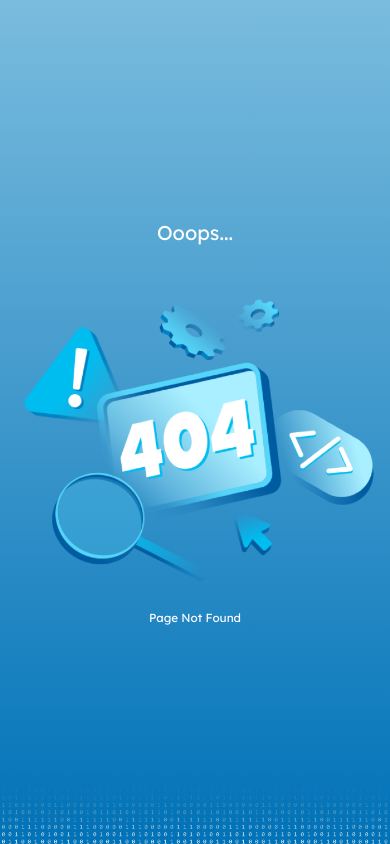
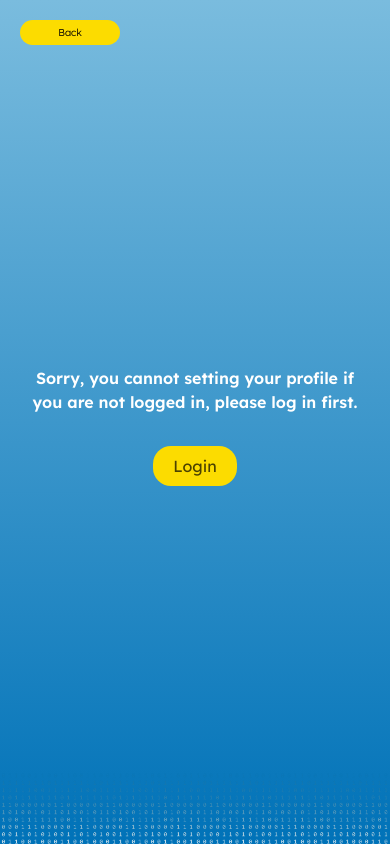
Before and after one commit to PranadityaTriJyotistaVavitramPS/FrontENDConsingment, a React (Create React App) app in the folder consignment/: page /unauthorizedid in a window 390 px wide. Before the commit this address had no page. Built offline with nearby package versions, Linux system fonts and the light colour scheme.

Commit message:
frontEndp1 done responsive -change password

```diff
--- a/consignment/src/App.js
+++ b/consignment/src/App.js
@@ -15,6 +15,8 @@ import ProductDetail from './pages/ProductDetail.js'
 import RatingProduct from './pages/Rateaproduct.js'
 import ServicePage from './pages/ServicePage.js'
 import ServiceDetail from './pages/ServiceDetail.js'
+import Cantsell from './pages/Cantsell.js'
+import NoUserDetail from './pages/NoUserDetail.js'
 
 
 import { BrowserRouter as Router, Routes, Route } from 'react-router-dom'
@@ -37,7 +39,8 @@ const App = () => {
         <Route path='/sellproduct' element={<CreateProductPage/>} />
         <Route path='/sellservice' element={<CreateServicePage/>} />
         <Route path='/savedproduct' element={<SavedProduct/>} />
-
+        <Route path='/unauthorized' element={<Cantsell/>} />
+        <Route path='/unauthorizedid' element={<NoUserDetail/>} />
         <Route path='/rateProduct' element={<RatingProduct />} />
         <Route path='/servicePage' element={<ServicePage/>} />
         <Route path='/productDetail/:id_product' element={<ProductDetail/>} />
--- a/consignment/src/Navbar.js
+++ b/consignment/src/Navbar.js
@@ -8,7 +8,7 @@ function BoxContainer() {
   const [activeButton, setActiveButton] = useState(null);
   const navigate = useNavigate(); // Moved useNavigate here inside the component
   const [user,setUser] = useState(null);
-  const [searchQuery, setSearchQuery] = useState('');
+  // const [searchQuery, setSearchQuery] = useState('');
 
 
   const handleSellButton = () =>{
@@ -31,7 +31,6 @@ function BoxContainer() {
       .catch((error) => {
         console.error("Error fetching user data:", error);
       });
-
   },[]);
 
   // Fungsi untuk mengatur tombol yang aktif dan scroll ke section
@@ -78,7 +77,7 @@ function BoxContainer() {
           About
         </div>
       </div>
-      <div className="search-container">
+      {/* <div className="search-container">
         <input
           type="text"
           placeholder="Search..."
@@ -87,7 +86,7 @@ function BoxContainer() {
           onChange={(e)=> setSearchQuery(e.target.value)}
         />
         <button className="search-button">Search</button>
-      </div>
+      </div> */}
       <div className="sellproductorservice" onClick={handleSellButton}>
         <span className="material-symbols-outlined custom-icon">add_circle</span>
         Sell Product or Service
--- /dev/null
+++ b/consignment/src/pages/Cantsell.js
@@ -0,0 +1,25 @@
+import "../style/Cantsell.css";
+import { useNavigate } from "react-router-dom";
+import { Link } from 'react-router-dom';
+
+
+const Cantsell = () => {
+    const navigate = useNavigate();
+    return (
+        <>
+        <div className="allcantsell">
+            <div className="backlogin" onClick={() => navigate(`/`)}>
+                Back
+            </div>
+            <div className="tulisandiatas">
+                Sorry, you cannot input data if you are not logged in, please log in first.
+            </div>
+            <div className="tombollogin">
+                <Link to="/login">Login</Link>
+            </div>
+        </div>
+        </>
+    );
+};
+
+export default Cantsell;
--- /dev/null
+++ b/consignment/src/pages/NoUserDetail.js
@@ -0,0 +1,28 @@
+import "../style/Cantsell.css";
+import { useNavigate } from "react-router-dom";
+import { Link } from 'react-router-dom';
+
+
+const Cantsell = () => {
+    const navigate = useNavigate();
+
+
+
+    return (
+        <>
+        <div className="allcantsell">
+            <div className="backlogin" onClick={() => navigate(`/`)}>
+                Back
+            </div>
+            <div className="tulisandiatas">
+                Sorry, you cannot setting your profile if you are not logged in, please log in first.
+            </div>
+            <div className="tombollogin">
+                <Link to="/login">Login</Link>
+            </div>
+        </div>
+        </>
+    );
+};
+
+export default Cantsell;
--- a/consignment/src/pages/ServicePage.js
+++ b/consignment/src/pages/ServicePage.js
@@ -28,6 +28,7 @@ const ServicePage = () => {
 
     fetchServices();
   },[])
+
 
   if(loading){
     return <div>....Loading</div>
--- a/consignment/src/pages/UserDetail.js
+++ b/consignment/src/pages/UserDetail.js
@@ -6,6 +6,7 @@ import axios from 'axios';
 
 function UserDetail() {
     const navigate = useNavigate();
+    const token = Cookies.get('token');
     const [profile, setProfile] = useState({
         name: "",
         username: "",
@@ -34,11 +35,14 @@ function UserDetail() {
         navigate('/')
     }
 
+    useEffect(()=>{
+        if(token === undefined){
+            navigate('/unauthorizedid');
+        }
+    },[token,navigate])
+
 
     useEffect(()=> {
-        const token = Cookies.get('token');
-        console.log("ini token untuk userpage:",token);
-
         axios.get('http://localhost:5000/api/v1/users/getSingleUser',{
           withCredentials:true,
           headers:{
@@ -67,7 +71,7 @@ function UserDetail() {
         .catch((error) => {
           console.error("Error fetching user data:", error);
         });
-    },[profile]);
+    },[profile,token]);
 
     const handleSaveButton = async (e) => {
         e.preventDefault();
--- a/consignment/src/pages/milihjualapa.js
+++ b/consignment/src/pages/milihjualapa.js
@@ -1,17 +1,28 @@
 import "../style/milihjualapa.css"
 import { useNavigate } from "react-router-dom";
+import React, { useEffect } from "react";
 import { Link } from 'react-router-dom';
-
-
+import Cookies from 'js-cookie'
 
 
 const SellSelection = () => {
-    const navigate = useNavigate()
+    const token = Cookies.get('token');
+    const navigate = useNavigate();
+
+    useEffect(() => {
+        if (token === undefined) {
+            navigate('/unauthorized');
+        }
+    }, [navigate,token]);
+
+    if(token === undefined){
+        navigate('/unauthorized');
+    }
     const handleSellProductButton = () =>{
-        navigate('/sellproduct')
+        navigate('/sellproduct');
     }
     const handleSellServiceButton =() =>{
-        navigate('/sellservice')
+        navigate('/sellservice');
     }
     return (
         <>
--- /dev/null
+++ b/consignment/src/style/Cantsell.css
@@ -0,0 +1,35 @@
+.allcantsell {
+    font-family: "Lexend", sans-serif;
+    background:
+        url('/public/img/group14.png'), /* Gambar */
+        linear-gradient(to bottom, #7ABCDE, #0072B8); /* Gradien */
+    background-size: 100% auto, cover; /* Gambar memenuhi lebar, tinggi disesuaikan, gradien tetap cover */
+    background-position: bottom; /* Posisi gambar di tengah */
+    background-repeat: no-repeat;
+    width: 100vw; /* Penuhi lebar perangkat */
+    height: 100vh; /* Tinggi menyesuaikan rasio */
+    display: flex;
+    color: white;
+    justify-content: center;
+    align-items: center;
+    flex-direction: column;
+    gap: 40px;
+    padding: 20px;
+}
+
+.tulisandiatas {
+    font-weight: 600;
+    text-align: center;
+}
+
+.tombollogin a {
+    background-color: #FCDC00;
+    width: 70%; /* Mengatur lebar button agar responsif */
+    max-width: 200px; /* Memberikan batas maksimal lebar button */
+    border-radius: 18px;
+    padding: 10px 20px;
+    color: rgba(0, 0, 0, 0.7);
+    text-align: center;
+    text-decoration: none;
+    margin-top: 20px;
+}
--- a/consignment/src/style/Home2.css
+++ b/consignment/src/style/Home2.css
@@ -423,8 +423,10 @@
 }
 .professional11 {
     border-radius: 10px;
-    width: 55vh;
+    width: 100%;
     height: 200px;
+    overflow: hidden;
+    object-fit: cover;
 }
 .professional12 {
     border-radius: 10px;
--- a/consignment/src/style/milihjualapa.css
+++ b/consignment/src/style/milihjualapa.css
@@ -6,15 +6,15 @@
 
 .duapilihan{
     display: flex;
-    flex-direction: row;
+    flex-direction: column;
     gap: 30px;
 }
 
 .pilihansellaproduct a {
     background-color: #FCDC00;
     color : rgba(0, 0, 0, 0.7);
-    width: 320px;
-    height: 320px;
+    width: 80vw;
+    height: 10vh;
     padding: 40px;
     display: flex;
     justify-content: center;
@@ -27,8 +27,8 @@
 .pilihansellaservice a {
     background-color: #FCDC00;
     color : rgba(0, 0, 0, 0.7);
-    width: 320px;
-    height: 320px;
+    width: 80vw;
+    height: 10vh;
     padding: 40px;
     display: flex;
     justify-content: center;
@@ -37,3 +37,24 @@
     border-radius: 20px;
     text-decoration: none;
 }
+
+.pagenotfound {
+    background:
+        url('/public/img/group14.png'), /* Gambar */
+        linear-gradient(to bottom, #7ABCDE, #0072B8); /* Gradien */
+    background-size: 100% auto, cover; /* Gambar memenuhi lebar, tinggi disesuaikan, gradien tetap cover */
+    background-position: bottom; /* Posisi gambar di tengah */
+    background-repeat: no-repeat;
+    top: 0;
+    width: 100vw; /* Lebar penuh */
+    height: 100vh; /* Tinggi penuh */
+    margin: 0; /* Hilangkan margin */
+    padding: 0; /* Hilangkan padding */
+    display: flex; /* Gunakan flexbox untuk pemusatan */
+    justify-content: center; /* Pusatkan secara horizontal */
+    align-items: center; /* Pusatkan secara vertikal */
+    border: none; /* Hilangkan border */
+    outline: none; /* Hilangkan outline */
+    flex-direction: column;
+    gap: 20px;
+}
```
